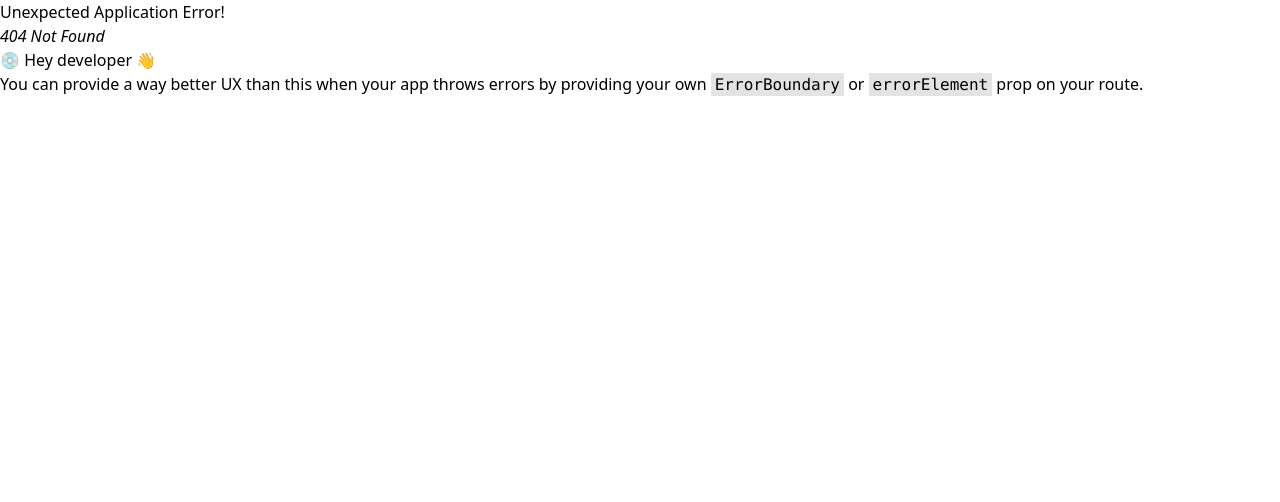
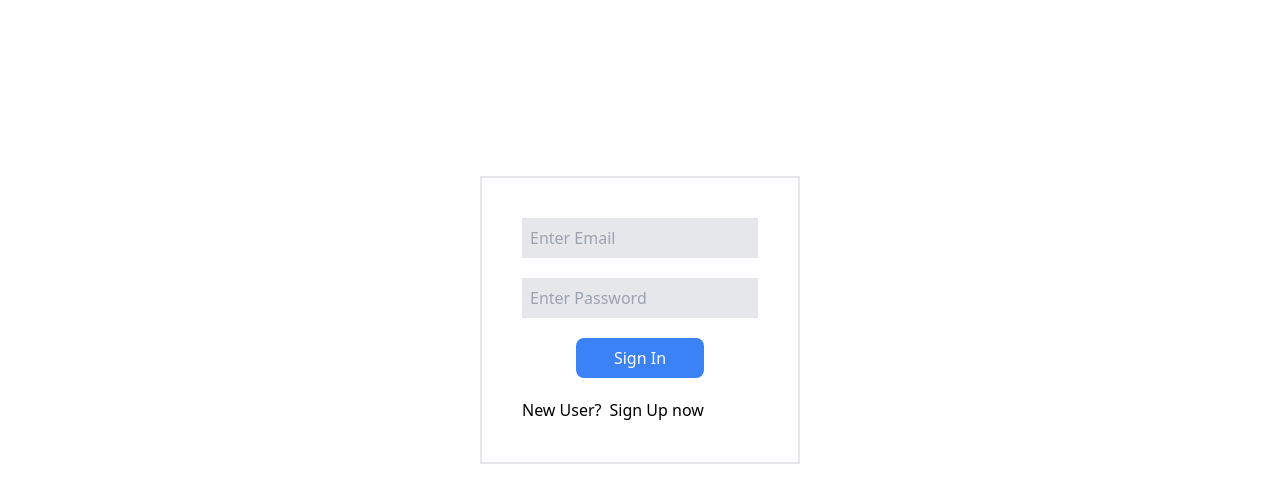
Before and after one commit to kartavya0203/Smart_individual, a React (Create React App) app in the folder Frontend/: page /login in a window 1280 px wide. Before the commit this address had no page. Shown: the top 502 px of the page. Built offline with nearby package versions, Linux system fonts and the light colour scheme.

Commit message:
adding login signup

```diff
--- a/Frontend/src/components/Header.js
+++ b/Frontend/src/components/Header.js
@@ -1,12 +1,21 @@
-import { useDispatch } from "react-redux";
-import { Link } from "react-router-dom";
-import { removeUser } from "../redux/userSlice";
+import { useDispatch, useSelector } from "react-redux";
+import { Link, useNavigate } from "react-router-dom";
+import { removeUser, setIsSignIn } from "../redux/userSlice";
 import logo from "../assest/logo.png";
+import { useState } from "react";
 const Header = () => {
   const dispatch = useDispatch();
   const handleSignOut = () => {
-    localStorage.removeItem("access_token");
-    dispatch(removeUser());
+    localStorage.removeItem("auth_token");
+    setUser(false);
+    // dispatch(removeUser());
+  };
+  // const user = useSelector((store) => store.user.user);
+  const [user, setUser] = useState(localStorage.getItem("auth_token"));
+  const navigate = useNavigate();
+  const goToLogin = (isSignIn) => {
+    dispatch(setIsSignIn(isSignIn));
+    navigate("/login");
   };
   return (
     <div className="w-full flex justify-between items-center p-6 bg-gradient-to-b from-black absolute z-10">
@@ -49,6 +58,7 @@ const Header = () => {
               Cart
             </Link>
           </li>
+          {user ? (
             <li>
               <button
                 onClick={handleSignOut}
@@ -57,6 +67,26 @@ const Header = () => {
                 Sign Out
               </button>
             </li>
+          ) : (
+            <>
+              <li>
+                <button
+                  className="text-xl font-bold text-white hover:underline"
+                  onClick={() => goToLogin(true)}
+                >
+                  Login
+                </button>
+              </li>
+              <li>
+                <button
+                  className="text-xl font-bold text-white hover:underline"
+                  onClick={() => goToLogin(false)}
+                >
+                  Signup
+                </button>
+              </li>
+            </>
+          )}
         </ul>
       </div>
     </div>
--- a/Frontend/src/components/Login.js
+++ b/Frontend/src/components/Login.js
@@ -1,12 +1,14 @@
 import React, { useRef, useState } from "react";
-import { useDispatch } from "react-redux";
+import { useDispatch, useSelector } from "react-redux";
 import { useNavigate } from "react-router-dom";
 import addUser from "../redux/userSlice";
+import axios from "axios";
 
 const SignUp = () => {
-  const [isSignIn, setIsSignIn] = useState(true);
+  const signIn = useSelector((store) => store.user.isSignIn);
+  const [isSignIn, setIsSignIn] = useState(signIn);
   const [credentials, setCredentials] = useState();
-  const name = useRef();
+  const username = useRef();
   const email = useRef();
   const password = useRef();
   const navigate = useNavigate();
@@ -21,42 +23,54 @@ const SignUp = () => {
       setCredentials({
         email: email.current.value,
         password: password.current.value,
-        role: role,
       });
     } else {
       setCredentials({
-        name: name.current.value,
+        username: username.current.value,
         email: email.current.value,
         password: password.current.value,
-        role: role,
       });
     }
-    try {
-      const response = await fetch("http://127.0.0.1:8000/api/login", {
-        method: "POST",
-        headers: {
-          "Content-Type": "application/json",
-        },
-        body: JSON.stringify(credentials),
-      });
 
-      const data = await response.json();
+    await axios
+      .post(
+        `http://127.0.0.1:8000/api/${isSignIn ? "login" : "user/register"}/`,
 
-      if (response.ok) {
-        localStorage.setItem("access_token", data.tokens.access);
-        dispatch(addUser(credentials));
+        isSignIn
+          ? { email: email.current.value, password: password.current.value }
+          : {
+              username: username.current.value,
+              email: email.current.value,
+              password: password.current.value,
+            }
+      )
+      .then(async (response) => {
+        if (isSignIn) {
+          localStorage.setItem("auth_token", response.data.token);
           navigate("/");
         } else {
-        alert(data.message);
+          await axios
+            .post(
+              `http://127.0.0.1:8000/api/login/`,
 
-        // Handle login error
-        console.error("Login failed");
-        // You might want to show an error message to the user
+              {
+                email: email.current.value,
+                password: password.current.value,
               }
-    } catch (error) {
-      console.error("Login error:", error);
-      // Handle network errors
+            )
+            .then((response) => {
+              localStorage.setItem("auth_token", response.data.token);
+              addUser(true);
+              navigate("/");
+            })
+            .catch((error) => {
+              console.error(error);
+            });
         }
+      })
+      .catch((error) => {
+        console.error(error);
+      });
   };
   return (
     <div>
@@ -69,8 +83,8 @@ const SignUp = () => {
         {!isSignIn && (
           <input
             type="text"
-            ref={name}
-            placeholder="Enter Name"
+            ref={username}
+            placeholder="Enter username"
             className="p-2 bg-gray-200"
           />
         )}
@@ -86,20 +100,14 @@ const SignUp = () => {
           placeholder="Enter Password"
           className="p-2 bg-gray-200"
         />
-        <div className="flex gap-x-2">
+
         <button
-            onClick={() => handleSubmit("Farmer")}
+          onClick={handleSubmit}
           className="bg-blue-500 mx-auto w-32 p-2 rounded-lg text-white"
         >
-            {isSignIn ? "Sign In as Farmer" : "Sign Up as Farmer"}
+          {isSignIn ? "Sign In" : "Sign Up"}
         </button>
-          <button
-            onClick={() => handleSubmit("Customer")}
-            className="bg-blue-500 mx-auto w-32 p-2 rounded-lg text-white"
-          >
-            {isSignIn ? "Sign In as Customer" : "Sign Up as Customer"}
-          </button>
-        </div>
+
         <div className="flex gap-2">
           {isSignIn ? <p>New User?</p> : <p>Already Registered?</p>}
 
--- a/Frontend/src/redux/userSlice.js
+++ b/Frontend/src/redux/userSlice.js
@@ -2,18 +2,24 @@ import { createSlice } from "@reduxjs/toolkit";
 
 const userSlice = createSlice({
   name: "user",
-  initialState: null,
+  initialState: {
+    user: null,
+    isSignIn: true,
+  },
 
   reducers: {
     addUser: (state, action) => {
-      return action.payload;
+      state.user = action.payload;
     },
-    removeUser: () => {
-      return null;
+    removeUser: (state) => {
+      state.user = null;
+    },
+    setIsSignIn: (state, action) => {
+      state.isSignIn = action.payload;
     },
   },
 });
 
-export const { addUser, removeUser } = userSlice.actions;
+export const { addUser, removeUser, setIsSignIn } = userSlice.actions;
 
 export default userSlice.reducer;
```
Also changed, not shown: Frontend/src/components/Body.js (+4 -6 lines), 2 other files (tests, documents, lock files or other folders). Lines whose indentation alone changed are shown as unchanged.
